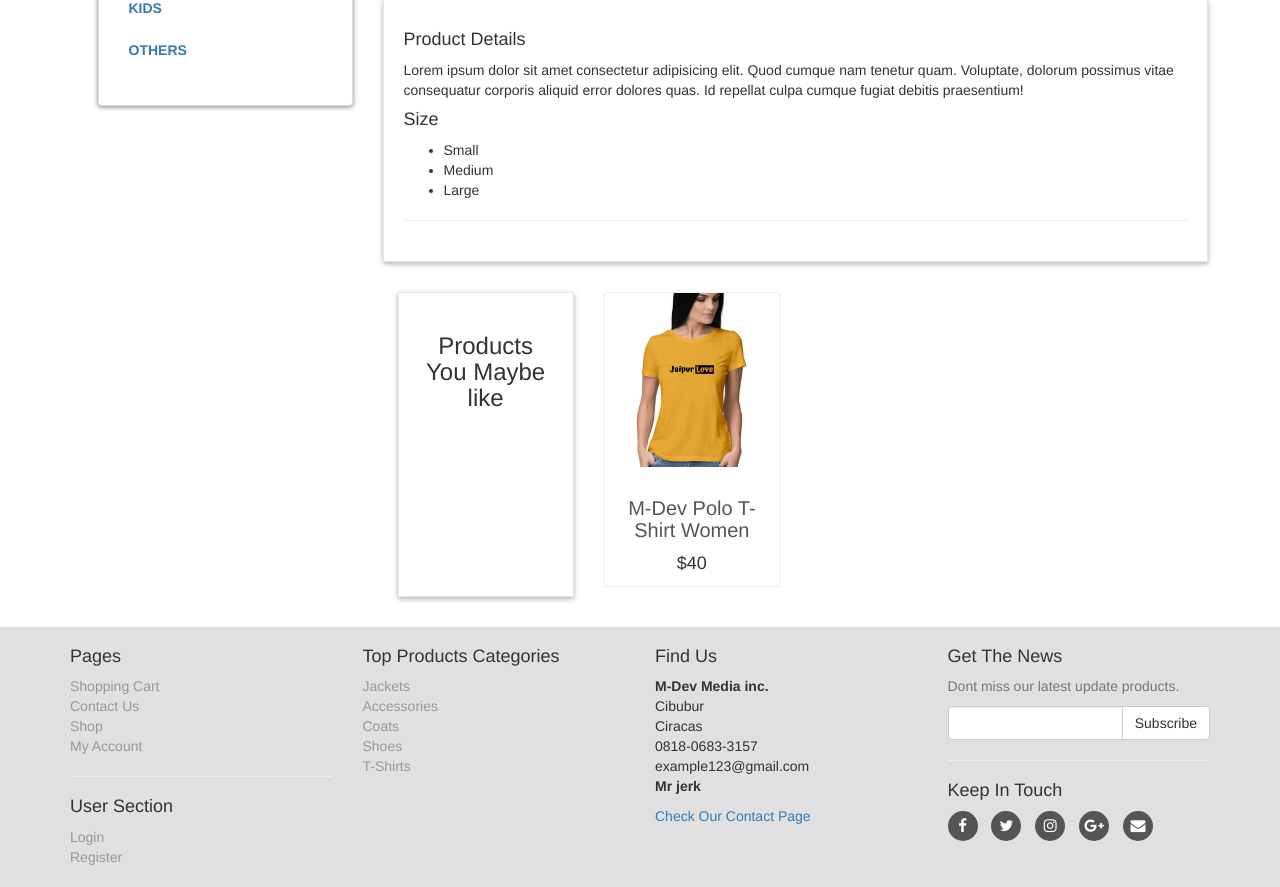
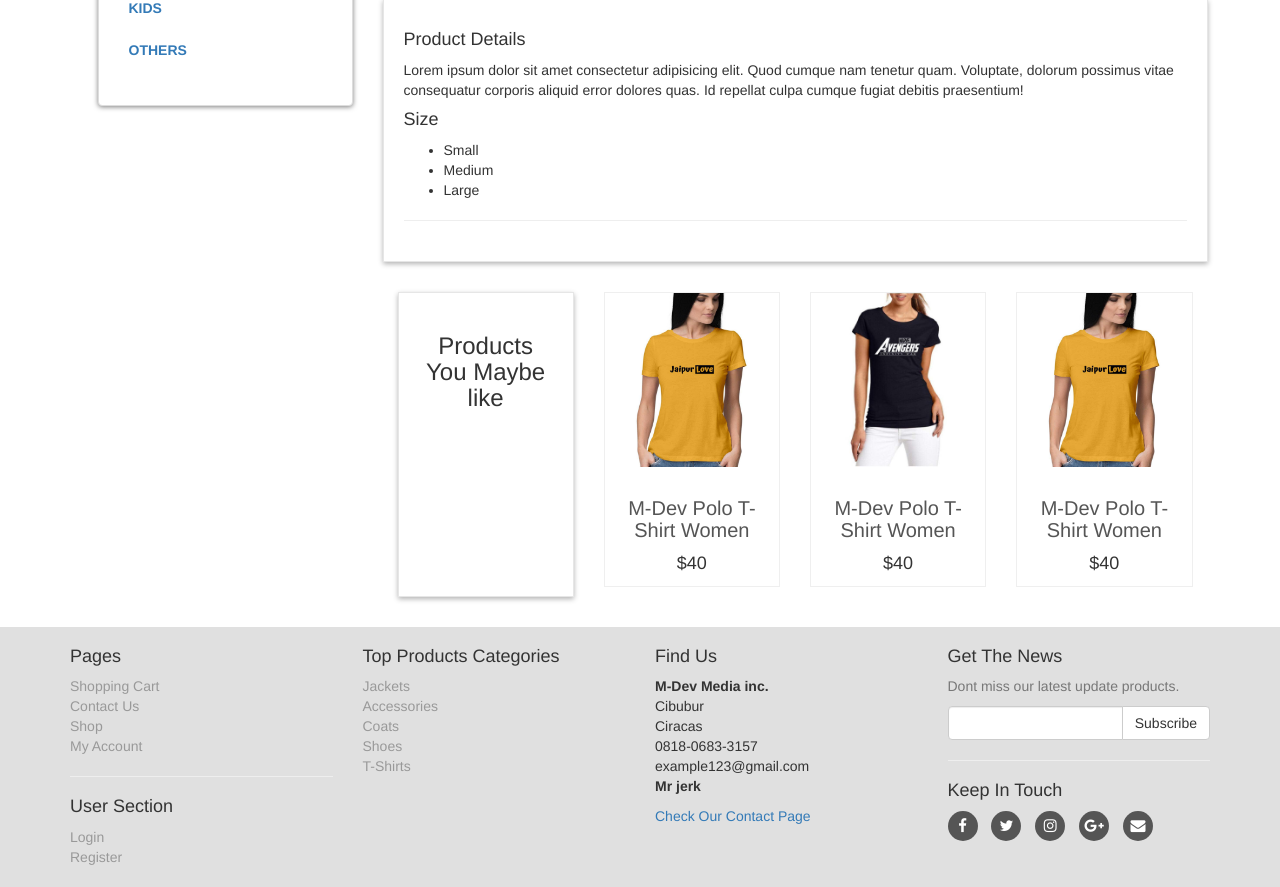
Before and after one commit to OrionJoshi/E-commerce-Website, a PHP site: page /details.php in a window 1280 px wide. Shown: the part 677-1564 px from the top of the page. Run offline with PHP 8.4, Linux system fonts and the light colour scheme.

Commit message:
More similar products add

```diff
--- a/details.php
+++ b/details.php
@@ -280,6 +280,28 @@
                             </div>
                         </div>
                     </div>
+                    <div class="col-md-3 col-sm-6 center-responsive">
+                        <div class="product same-height">
+                            <a href="details.php">
+                                <img class="img-responsive" src="admin_area/product_images/product-4.jpg" alt="product-3">
+                            </a>
+                            <div class="text">
+                                <h3><a href="details.php">M-Dev Polo T-Shirt Women</a></h3>
+                                <p class="price">$40</p>
+                            </div>
+                        </div>
+                    </div>
+                    <div class="col-md-3 col-sm-6 center-responsive">
+                        <div class="product same-height">
+                            <a href="details.php">
+                                <img class="img-responsive" src="admin_area/product_images/product-3.jpg" alt="product-3">
+                            </a>
+                            <div class="text">
+                                <h3><a href="details.php">M-Dev Polo T-Shirt Women</a></h3>
+                                <p class="price">$40</p>
+                            </div>
+                        </div>
+                    </div>
                 </div>
             </div>
         </div>
```
